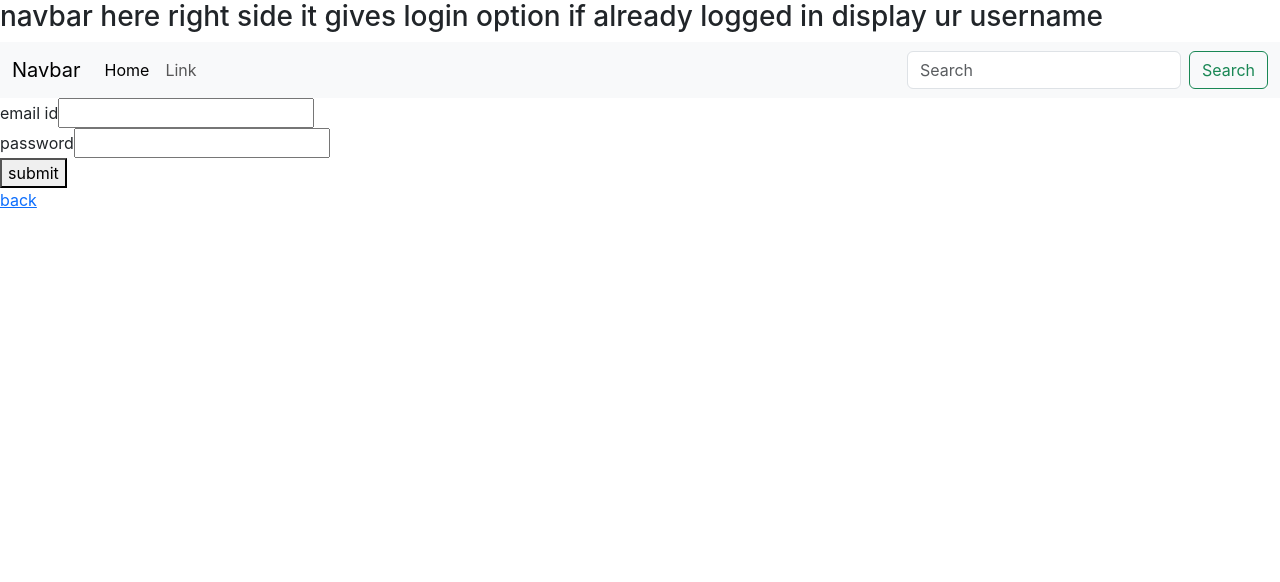
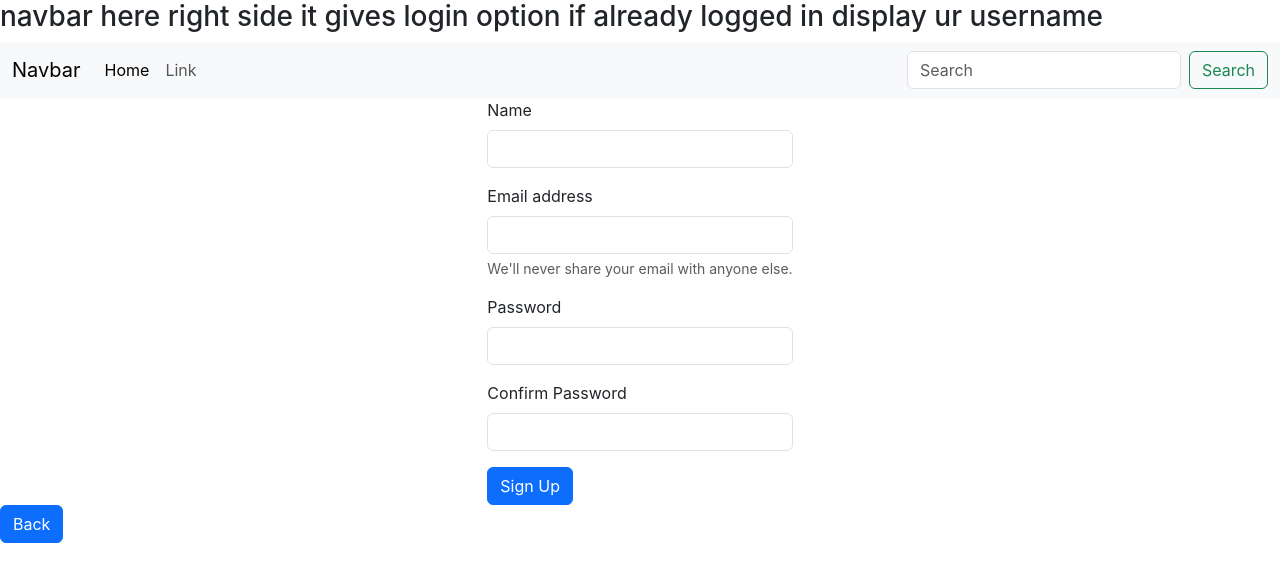
Before and after one commit to Nimish299/sports-connect, a React (Create React App) app in the folder front/: page /coach/signup in a window 1280 px wide. Shown: the top 582 px of the page. Built offline with nearby package versions, Linux system fonts and the light colour scheme; the HTML template or start-up script is replaced by a standard one.

Commit message:
committed

```diff
--- a/front/src/pages/Home.js
+++ b/front/src/pages/Home.js
@@ -1,24 +1,36 @@
-import { NavLink } from "react-router-dom"
+import { Link, NavLink } from "react-router-dom";
 
-const Home=()=> {
+const Home = () => {
   return (
-    <div>
+    <div >
+
+
       <h1>welcome</h1>
-      <div>
-        <p>breif desc about website here (player point of view) </p>
+        <p>
+          Welcome, your ultimate destination for unlocking your athletic
+          potential! We understand the importance of personalized guidance in
+          sports, and that's why we've created a platform that connects students
+          with experienced coaches across a spectrum of disciplines. Discover
+          the power of one-on-one coaching tailored to your specific needs and
+          goals. Whether you're a beginner looking to master the basics or an
+          advanced athlete aiming for peak performance, our platform is designed
+          to match you with the perfect coach for your chosen sport.
+        </p>
         <div>
-          <NavLink to ='/player/login'>login</NavLink>
+
+          <Link class="btn btn-primary my-3 align-items-center justify-content-center" to="/player/login" role="button">Log in</Link>
         </div>
         <div>
-          <NavLink to ='/player/signup'>signup</NavLink>
+
+          <Link class="btn btn-primary my-3" to="/player/signup" role="button">Sign up</Link>
         </div>
         <div>
           <h3>are you a coach ?? </h3>
-          <NavLink to ='/coach'>coach home page</NavLink>
+          <NavLink to="/coach">coach home page</NavLink>
         </div>
       </div>
-    </div>
-  )
-}
 
-export default Home
+  );
+};
+
+export default Home;
--- a/front/src/pages/Navbar.js
+++ b/front/src/pages/Navbar.js
@@ -11,7 +11,7 @@ const Navbar = () => {
     <div className="collapse navbar-collapse" id="navbarSupportedContent">
       <ul className="navbar-nav me-auto mb-2 mb-lg-0">
         <li className="nav-item">
-          <a className="nav-link active" aria-current="page" href="#">Home</a>
+          <a className="nav-link active" aria-current="page" href="/">Home</a>
         </li>
         <li className="nav-item">
           <a className="nav-link" href="#">Link</a>
--- a/front/src/pages/coach/CoachLogin.js
+++ b/front/src/pages/coach/CoachLogin.js
@@ -1,67 +1,83 @@
-import { NavLink , useNavigate} from "react-router-dom"
-import { useState } from "react"
+import { NavLink, useNavigate } from "react-router-dom";
+import { useState } from "react";
 
 const CoachLogin = () => {
-	const [emailID, setEmailID] = useState('')
-	const [password, setPassword] = useState('')
-	const [errDisplay, seterrDisplay] = useState('')
-	const navigate=useNavigate()
+  const [emailID, setEmailID] = useState("");
+  const [password, setPassword] = useState("");
+  const [errDisplay, seterrDisplay] = useState("");
+  const navigate = useNavigate();
 
   const LoginFormSubmit = async (e) => {
     e.preventDefault();
-		const coach = { emailID, password }
+    const coach = { emailID, password };
     const response = await fetch(`/api/coach/login`, {
-			method: 'POST',
+      method: "POST",
       body: JSON.stringify(coach),
       headers: {
-				'Content-type': 'application/json',
-			}
-		})
-		const json =await  response.json()
+        "Content-type": "application/json",
+      },
+    });
+    const json = await response.json();
 
     if (response.ok) {
-			console.log(json)
-			return navigate("/coach/home")
+      console.log(json);
+      return navigate("/coach/home");
+    } else {
+      console.log(json.error);
+      seterrDisplay(json.error);
     }
-		else {
-			console.log(json.error)
-			seterrDisplay(json.error)
-		}
-
-	}
+  };
 
   return (
-		<div>
-			<div>
+    <>
+      <div className="h-100 d-flex align-items-center justify-content-center">
         <form className="loginForm" onSubmit={LoginFormSubmit}>
-					<div>
-						<label>email id  </label>
+          <div className="mb-3">
+            <label for="exampleInputEmail1" className="form-label">
+              Email address
+            </label>
             <input
-							type="text"
               value={emailID}
               onChange={(e) => setEmailID(e.target.value)}
+              type="email"
+              className="form-control"
+              id="exampleInputEmail1"
+              aria-describedby="emailHelp"
             />
+            <div id="emailHelp" className="form-text">
+              We'll never share your email with anyone else.
             </div>
-					<div>
-						<label>password</label>
+          </div>
+          <div className="mb-3">
+            <label for="exampleInputPassword1" className="form-label">
+              Password
+            </label>
             <input
-							type='text'
+              name="password"
+              onChange={(e) => {
+                setPassword(e.target.value);
+              }}
               value={password}
-							onChange={(e) => { setPassword(e.target.value) }}
+              type="password"
+              className="form-control"
+              id="exampleInputPassword1"
             />
           </div>
 
-					<button>submit</button>
+          <button type="submit" className="btn btn-primary">
+            Submit
+          </button>
         </form>
       </div>
+      <div>{errDisplay && <p>{errDisplay}</p>}</div>
+
       <div>
-				{errDisplay && <p>{errDisplay}</p>}
+        <NavLink className="btn btn-primary my-3" to="/coach">
+          back
+        </NavLink>
       </div>
-			<div>
-				<NavLink to='/coach'>back</NavLink>
-			</div>
-		</div>)
+    </>
+  );
+};
 
-}
-
-export default CoachLogin
+export default CoachLogin;
--- a/front/src/pages/coach/CoachSignup.js
+++ b/front/src/pages/coach/CoachSignup.js
@@ -1,67 +1,113 @@
-import { NavLink , useNavigate} from "react-router-dom"
-import { useState } from "react"
+import { NavLink, useNavigate, Link } from "react-router-dom";
+import { useState } from "react";
 
 const CoachSignup = () => {
-	const [emailID, setEmailID] = useState('')
-	const [password, setPassword] = useState('')
-	const [errDisplay, seterrDisplay] = useState('')
-	const navigate=useNavigate()
+  const [emailID, setEmailID] = useState("");
+  const [password, setPassword] = useState("");
+  const [name, setName] = useState("");
+  const [cpassword, setCpassword] = useState("");
+  const [errDisplay, seterrDisplay] = useState("");
+  const navigate = useNavigate();
 
   const SignupFormSubmit = async (e) => {
     e.preventDefault();
-		const coach = { emailID, password }
+    const coach = { emailID, password };
     const response = await fetch(`/api/coach/signup`, {
-			method: 'POST',
+      method: "POST",
       body: JSON.stringify(coach),
       headers: {
-				'Content-type': 'application/json',
-			}
-		})
-		const json =await  response.json()
+        "Content-type": "application/json",
+      },
+    });
+    const json = await response.json();
 
     if (response.ok) {
-			console.log(json)
-			return navigate("/coach/home")
+      console.log(json);
+      return navigate("/coach/home");
+    } else {
+      console.log(json.error);
+      seterrDisplay(json.error);
     }
-		else {
-			console.log(json.error)
-			seterrDisplay(json.error)
-		}
-
-	}
+  };
 
   return (
-		<div>
-			<div>
+	<>
+    <div className= "h-100 d-flex align-items-center justify-content-center">
+
       <form className="SignupForm" onSubmit={SignupFormSubmit}>
-					<div>
-						<label>email id  </label>
+        <div className="mb-3">
+          <label className="form-label">Name</label>
           <input
             type="text"
-							value={emailID}
-							onChange={(e) => setEmailID(e.target.value)}
-						/>
-					</div>
-					<div>
-						<label>password</label>
-						<input
-							type='text'
-							value={password}
-							onChange={(e) => { setPassword(e.target.value) }}
+            className="form-control"
+            id="name"
+            aria-describedby="emailHelp"
+            value={name}
+            onChange={(e) => setName(e.target.value)}
           />
         </div>
 
-					<button>submit</button>
+        <div className="mb-3">
+          <label for="exampleInputEmail1" className="form-label">
+            Email address
+          </label>
+          <input
+            value={emailID}
+            onChange={(e) => setEmailID(e.target.value)}
+            type="email"
+            className="form-control"
+            id="exampleInputEmail1"
+            aria-describedby="emailHelp"
+          />
+          <div id="emailHelp" className="form-text">
+            We'll never share your email with anyone else.
+          </div>
+        </div>
+        <div className="mb-3">
+          <label for="exampleInputPassword1" className="form-label">
+            Password
+          </label>
+          <input
+            name="password"
+            type="password"
+            className="form-control"
+            id="exampleInputPassword1"
+            value={password}
+            onChange={(e) => {
+              setPassword(e.target.value);
+            }}
+          />
+        </div>
+        <div className="mb-3">
+          <label for="exampleInputPassword1" className="form-label">
+            Confirm Password
+          </label>
+          <input
+            name="cpassword"
+            type="password"
+            className="form-control"
+            id="exampleInputPassword1"
+            value={cpassword}
+            onChange={(e) => {
+              setCpassword(e.target.value);
+            }}
+          />
+        </div>
+
+        <button type="submit" className="btn btn-primary">
+          Sign Up
+        </button>
       </form>
+
+
+
     </div>
-			<div>
-				{errDisplay && <p>{errDisplay}</p>}
-			</div>
-			<div>
-				<NavLink to='/coach'>back</NavLink>
-			</div>
-		</div>)
+	<Link class="btn btn-primary" to="/" role="button">
+	Back
+  </Link>
+  <div>{errDisplay && <p>{errDisplay}</p>}</div>
+  </>
+  );
+};
 
-}
-
-export default CoachSignup
+export default CoachSignup;
--- a/front/src/pages/coach/CoachWelcome.js
+++ b/front/src/pages/coach/CoachWelcome.js
@@ -1,22 +1,27 @@
-import { NavLink } from "react-router-dom"
+import { NavLink , Link} from "react-router-dom";
 
-const CoachWelcome=()=> {
+const CoachWelcome = () => {
   return (
     <div>
-      <h1>welcome coach</h1>
+      <h2>
+        Welcome, where passionate coaches connect
+        with eager students to elevate their sports performance to new heights.
+        As a coach on our platform, You can guide and inspire athletes
+        on their journey to success.
+      </h2>
       <div>
         <div>
-          <NavLink to ='/coach/login'>login</NavLink>
+          <NavLink className = "btn btn-primary my-2" to="/coach/login">login</NavLink>
         </div>
         <div>
-          <NavLink to ='/coach/signup'>signup</NavLink>
+          <NavLink className = "btn btn-primary my-2" to="/coach/signup">signup</NavLink>
         </div>
         <div>
-          <NavLink to ='/'>back</NavLink>
+          <NavLink className = "btn btn-primary my-2" to="/">back</NavLink>
         </div>
       </div>
     </div>
-  )
-}
+  );
+};
 
-export default CoachWelcome
+export default CoachWelcome;
--- a/front/src/pages/player/PlayerLogin.js
+++ b/front/src/pages/player/PlayerLogin.js
@@ -1,5 +1,5 @@
-import { NavLink, useNavigate } from "react-router-dom";
-import { useState } from "react";
+import { NavLink, useNavigate,Link  } from "react-router-dom";
+import { useState, } from "react";
 
 const PlayerLogin = () => {
   const [emailID, setEmailID] = useState("");
@@ -29,8 +29,9 @@ const PlayerLogin = () => {
   };
 
   return (
-
-      <div>
+    <>
+    <span className="border">
+    <div className= "h-100 d-flex align-items-center justify-content-center">
       <form className="loginForm" onSubmit={LoginFormSubmit}>
         <div className="mb-3">
           <label for="exampleInputEmail1" className="form-label">
@@ -69,13 +70,12 @@ const PlayerLogin = () => {
       </form>
 
       <div>{errDisplay && <p>{errDisplay}</p>}</div>
-        <div>
-          <NavLink to="/">back</NavLink>
+
     </div>
-      </div>
+    </span>
 
-
-
+    <Link class="btn btn-primary" to="/" role="button">Back</Link>
+    </>
   );
 };
 
--- a/front/src/pages/player/PlayerSignup.js
+++ b/front/src/pages/player/PlayerSignup.js
@@ -1,4 +1,4 @@
-import { NavLink, useNavigate } from "react-router-dom";
+import { useNavigate, Link } from "react-router-dom";
 import { useState } from "react";
 
 const PlayerSignup = () => {
@@ -11,6 +11,7 @@ const PlayerSignup = () => {
   const navigate = useNavigate();
 
   const LoginFormSubmit = async (e) => {
+    if(cpassword==password) {
     e.preventDefault();
     const user = { emailID, password };
     const response = await fetch(`/api/player/signup`, {
@@ -29,11 +30,15 @@ const PlayerSignup = () => {
       console.log(json.error);
       seterrDisplay(json.error);
     }
+  }
+  else {
+    alert("Passwords do not match");
+  }
   };
 
   return (
-
-      <div>
+    <>
+      <div className= "h-100 d-flex align-items-center justify-content-center">
         <form onSubmit={LoginFormSubmit}>
 
             <div className="mb-3">
@@ -91,7 +96,7 @@ const PlayerSignup = () => {
               type="password"
               className="form-control"
               id="exampleInputPassword1"
-              value={password}
+              value={cpassword}
               onChange={(e) => {
                 setCpassword(e.target.value);
               }}
@@ -105,9 +110,13 @@ const PlayerSignup = () => {
 
         <div>{errDisplay && <p>{errDisplay}</p>}</div>
         <div>
-          <NavLink to="/">back</NavLink>
+
         </div>
       </div>
+
+<Link class="btn btn-primary" to="/" role="button">Back</Link>
+</>
+
 
 
 
```
Lines whose indentation alone changed are shown as unchanged.
